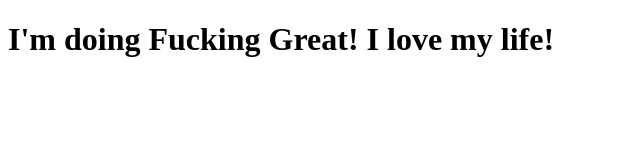
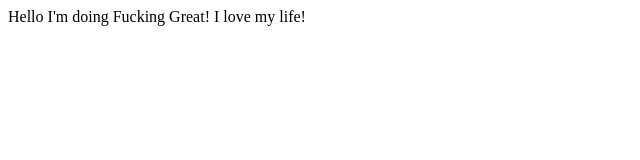
Before and after one commit to BrendanBeahan/coursera-test-2, a plain HTML site: page site/index.html in a window 1280 px wide. Shown: the whole page, without its empty margins (0-640 px from the left). Drawn offline with Linux system fonts and the light colour scheme.

Commit message:
Small steps

```diff
--- a/site/index.html
+++ b/site/index.html
@@ -4,7 +4,7 @@
 	<title>I'm doing Fucking Great!</title>
 </head>
 <body>
-	<h1>I'm doing Fucking Great! I love my life!</h1>
+	<h8>Hello I'm doing Fucking Great! I love my life!</h8>
 
 </body>
 </html>
```
